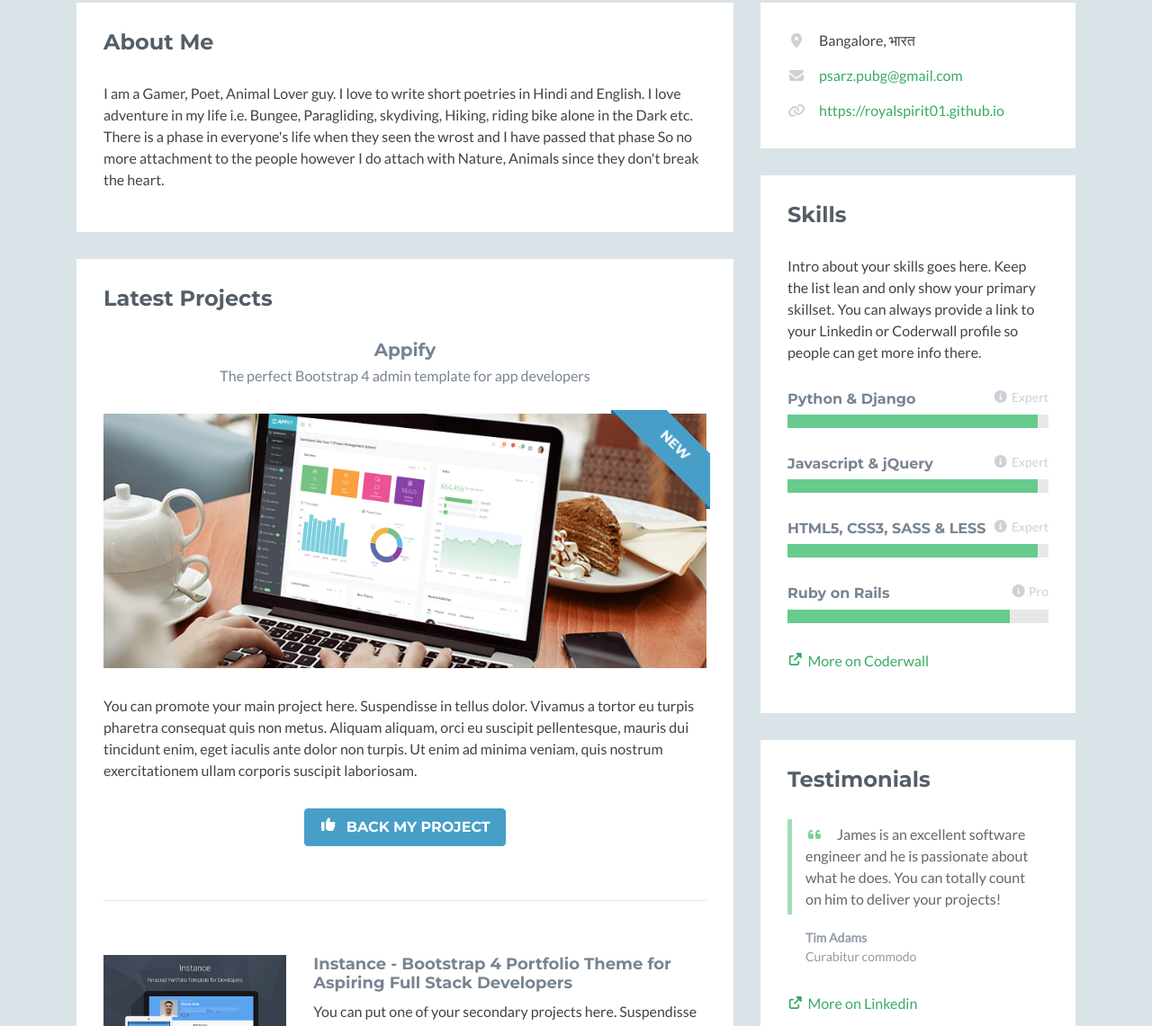
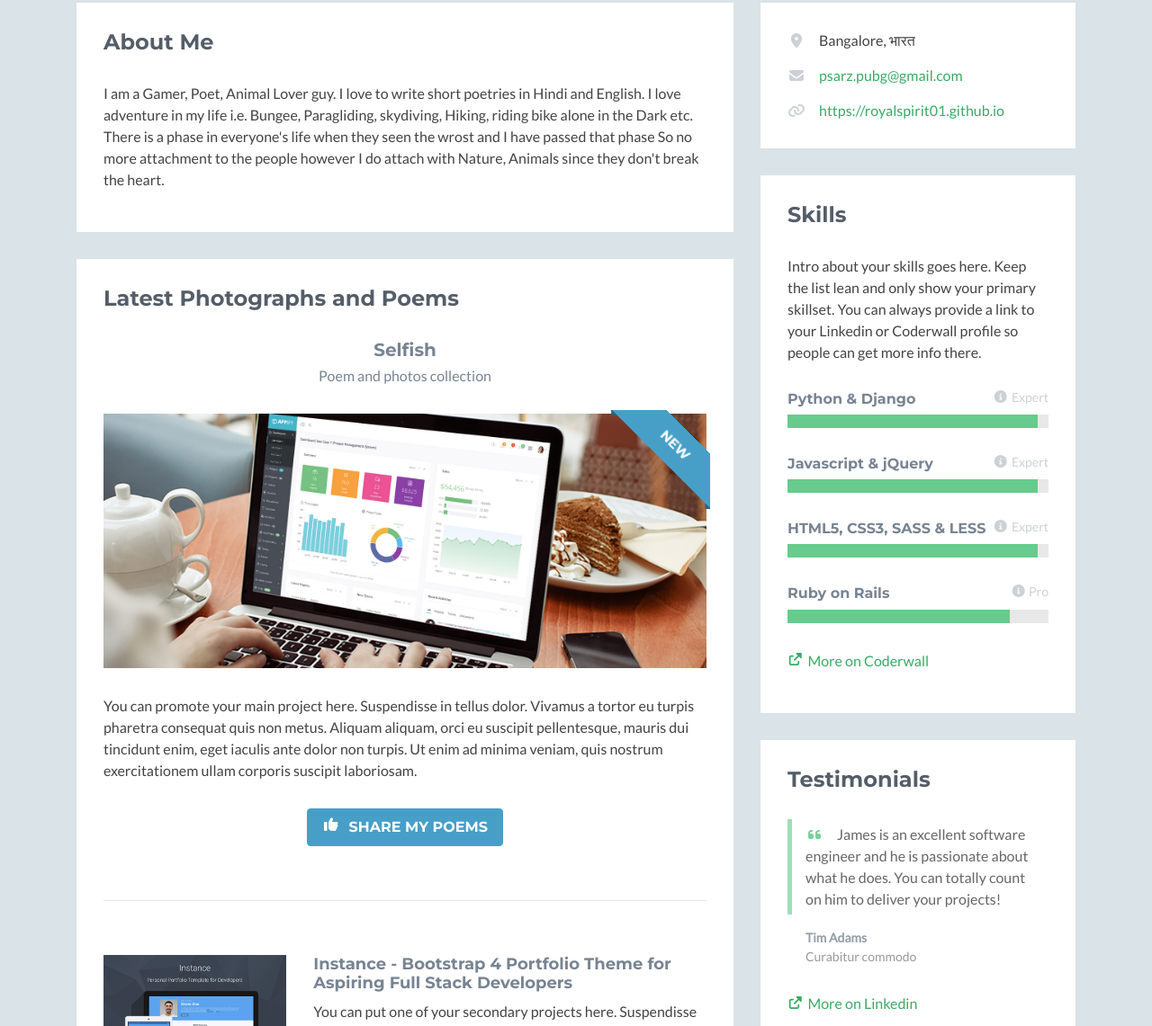
Before and after one commit to royalSpirit01/royalSpirit01.github.io, a plain HTML site: page index.html in a window 1280 px wide. Shown: the part 313-1454 px from the top of the page at 90% size. Drawn offline with nearby package versions, Linux system fonts and the light colour scheme; no server answers; some icons are missing.

Commit message:
Project details as poem and quotes updated

```diff
--- a/index.html
+++ b/index.html
@@ -65,14 +65,14 @@
 
                <section class="latest section">
                     <div class="section-inner">
-                        <h2 class="heading">Latest Projects</h2>
+                        <h2 class="heading">Latest Photographs and Poems</h2>
                         <div class="content">
 
                             <div class="item featured text-center">
-                                <h3 class="title"><a href="https://themes.3rdwavemedia.com/bootstrap-templates/product/appify-bootstrap-4-admin-template-for-app-developers/" target="_blank">Appify</a></h3>
-                                <p class="summary">The perfect Bootstrap 4 admin template for app developers</p>
+                                <h3 class="title"><a href="#" target="_blank">Selfish</a></h3>
+                                <p class="summary">Poem and photos collection</p>
                                 <div class="featured-image has-ribbon">
-                                    <a href="https://themes.3rdwavemedia.com/bootstrap-templates/product/appify-bootstrap-4-admin-template-for-app-developers/" target="_blank">
+                                    <a href="#" target="_blank">
                                     <img class="img-fluid project-image" src="assets/images/projects/project-featured.jpg" alt="project name" />
                                     </a>
                                     <div class="ribbon">
@@ -83,11 +83,11 @@
                                 <div class="desc text-left">
                                     <p>You can promote your main project here. Suspendisse in tellus dolor. Vivamus a tortor eu turpis pharetra consequat quis non metus. Aliquam aliquam, orci eu suscipit pellentesque, mauris dui tincidunt enim, eget iaculis ante dolor non turpis. Ut enim ad minima veniam, quis nostrum exercitationem ullam corporis suscipit laboriosam.</p>
                                 </div><!--//desc-->
-                                <a class="btn btn-cta-secondary" href="https://themes.3rdwavemedia.com/bootstrap-templates/startup/velocity-bootstrap-theme-for-startup-products/" target="_blank"><i class="fas fa-thumbs-up"></i> Back my project</a>
+                                <a class="btn btn-cta-secondary" href="#" target="_blank"><i class="fas fa-thumbs-up"></i> Share my Poems</a>
                             </div><!--//item-->
                             <hr class="divider" />
                             <div class="item row">
-                                <a class="col-md-4 col-12" href="https://themes.3rdwavemedia.com/bootstrap-templates/resume/instance-bootstrap-portfolio-theme-for-developers/" target="_blank">
+                                <a class="col-md-4 col-12" href="#" target="_blank">
                                 <img class="img-fluid project-image" src="assets/images/projects/project-1.png" alt="project name" />
                                 </a>
                                 <div class="desc col-md-8 col-12">
```
